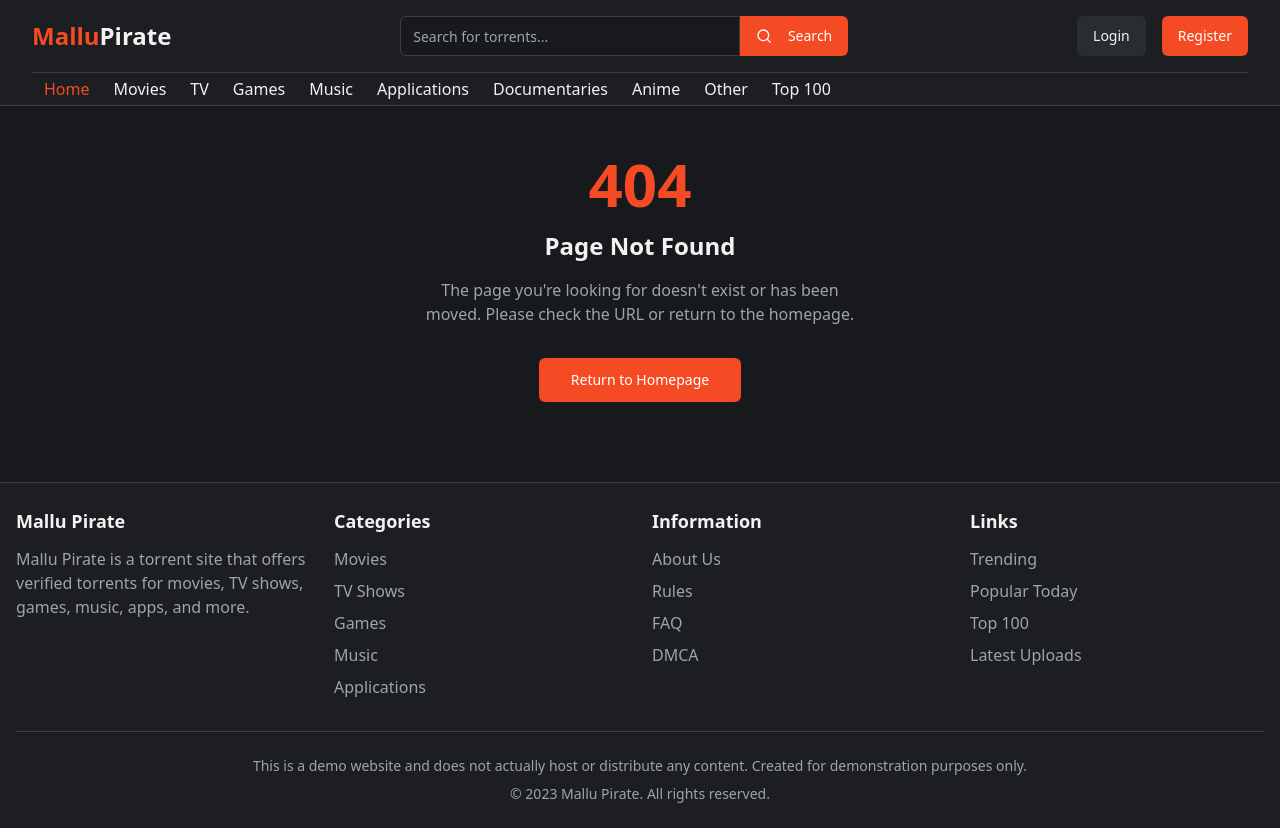
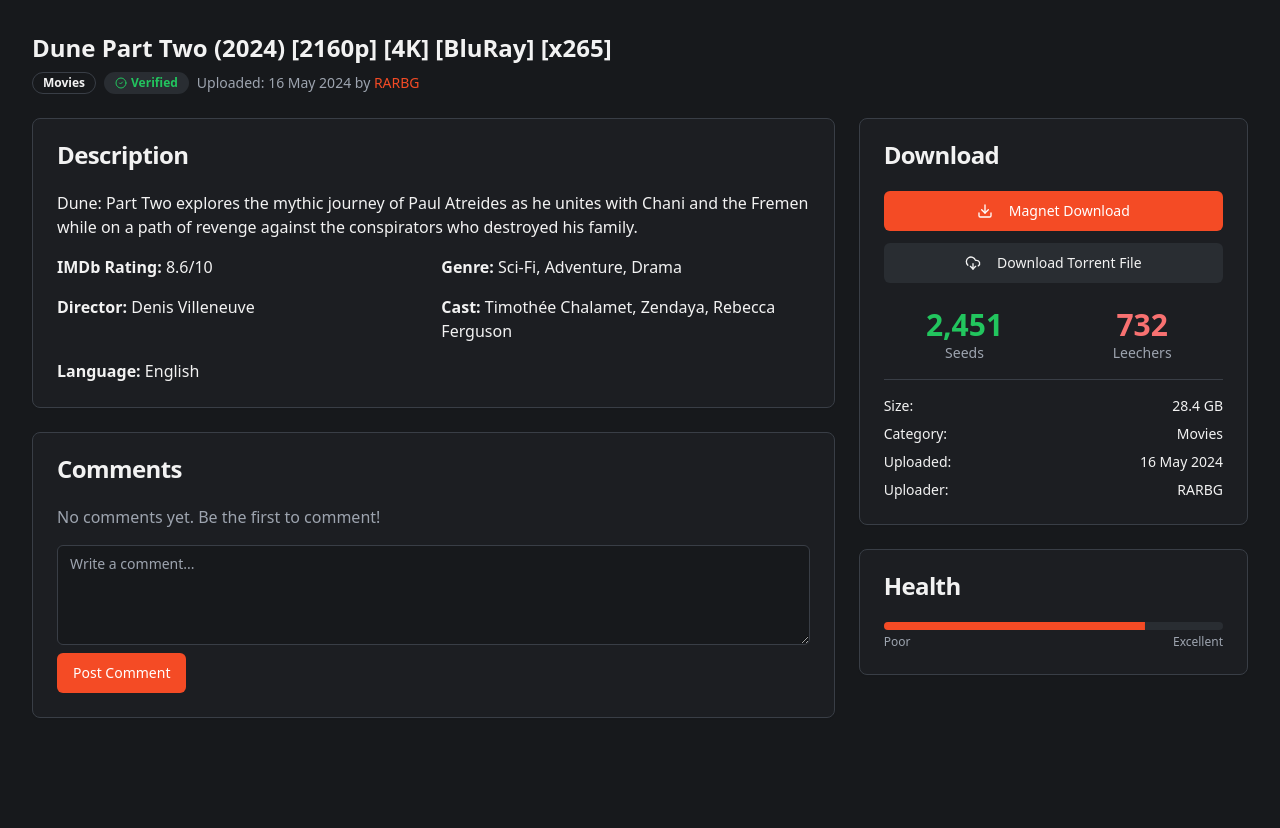
Before and after one commit to maneshkallisto/mp-php, a React (Vite) app: page /torrent/1 in a window 1280 px wide. After the commit the page ends 800 px from the top, so only its background shows below. Built offline with nearby package versions, Linux system fonts and the light colour scheme.

Commit message:
Fix: Resolve form submission issues
Investigate and address potential issues with form submissions, including backend dependencies.

```diff
--- a/src/App.tsx
+++ b/src/App.tsx
@@ -7,6 +7,7 @@ import { BrowserRouter, Routes, Route } from "react-router-dom";
 import React from "react";
 import Index from "./pages/Index";
 import NotFound from "./pages/NotFound";
+import TorrentDetail from "./components/TorrentDetail";
 
 function App() {
   const queryClient = new QueryClient();
@@ -19,6 +20,7 @@ function App() {
         <BrowserRouter>
           <Routes>
             <Route path="/" element={<Index />} />
+            <Route path="/torrent/:id" element={<TorrentDetail />} />
             {/* ADD ALL CUSTOM ROUTES ABOVE THE CATCH-ALL "*" ROUTE */}
             <Route path="*" element={<NotFound />} />
           </Routes>
--- /dev/null
+++ b/src/components/TorrentDetail.tsx
@@ -0,0 +1,180 @@
+
+import React from 'react';
+import { useParams, Link } from 'react-router-dom';
+import { Download, DownloadCloud, Users, Calendar, CheckCircle2 } from 'lucide-react';
+import { Badge } from '@/components/ui/badge';
+import { Button } from '@/components/ui/button';
+import { Card, CardContent, CardHeader, CardTitle } from '@/components/ui/card';
+import { Progress } from '@/components/ui/progress';
+import { Separator } from '@/components/ui/separator';
+import { Textarea } from '@/components/ui/textarea';
+
+// This component would be used in the React version of the site
+const TorrentDetail = () => {
+  const { id } = useParams();
+
+  // Mock data - in a real app, you would fetch from an API
+  const torrent = {
+    id: id,
+    title: 'Dune Part Two (2024) [2160p] [4K] [BluRay] [x265]',
+    category: 'Movies',
+    seeds: 2451,
+    leechers: 732,
+    size: '28.4 GB',
+    uploadDate: '16 May 2024',
+    uploader: 'RARBG',
+    isVerified: true,
+    description: 'Dune: Part Two explores the mythic journey of Paul Atreides as he unites with Chani and the Fremen while on a path of revenge against the conspirators who destroyed his family.',
+    imdbRating: '8.6/10',
+    genre: 'Sci-Fi, Adventure, Drama',
+    director: 'Denis Villeneuve',
+    cast: 'Timothée Chalamet, Zendaya, Rebecca Ferguson',
+    language: 'English',
+    magnet: 'magnet:?xt=urn:btih:1a2b3c4d5e6f7g8h9i0j&dn=Dune.Part.Two.2024.2160p.4K.BluRay.x265',
+    fileName: 'Dune.Part.Two.2024.2160p.4K.BluRay.x265.torrent'
+  };
+
+  // Calculate health percentage
+  const healthPercentage = Math.min(100, (torrent.seeds / (torrent.seeds + torrent.leechers)) * 100);
+
+  return (
+    <div className="container py-8">
+      <div className="mb-6">
+        <h1 className="text-2xl font-bold mb-2">{torrent.title}</h1>
+        <div className="flex flex-wrap items-center gap-2">
+          <Badge variant="outline">{torrent.category}</Badge>
+          {torrent.isVerified && (
+            <Badge variant="secondary" className="text-green-500 flex items-center gap-1">
+              <CheckCircle2 className="h-3 w-3" /> Verified
+            </Badge>
+          )}
+          <span className="text-sm text-muted-foreground">
+            Uploaded: {torrent.uploadDate} by <Link to="#" className="text-primary">{torrent.uploader}</Link>
+          </span>
+        </div>
+      </div>
+
+      <div className="grid grid-cols-1 lg:grid-cols-3 gap-6">
+        <div className="lg:col-span-2 space-y-6">
+          <Card>
+            <CardHeader>
+              <CardTitle>Description</CardTitle>
+            </CardHeader>
+            <CardContent>
+              <p>{torrent.description}</p>
+
+              <div className="grid grid-cols-2 gap-4 mt-4">
+                {torrent.imdbRating && (
+                  <div>
+                    <strong>IMDb Rating:</strong> {torrent.imdbRating}
+                  </div>
+                )}
+                {torrent.genre && (
+                  <div>
+                    <strong>Genre:</strong> {torrent.genre}
+                  </div>
+                )}
+                {torrent.director && (
+                  <div>
+                    <strong>Director:</strong> {torrent.director}
+                  </div>
+                )}
+                {torrent.cast && (
+                  <div>
+                    <strong>Cast:</strong> {torrent.cast}
+                  </div>
+                )}
+                {torrent.language && (
+                  <div>
+                    <strong>Language:</strong> {torrent.language}
+                  </div>
+                )}
+              </div>
+            </CardContent>
+          </Card>
+
+          <Card>
+            <CardHeader>
+              <CardTitle>Comments</CardTitle>
+            </CardHeader>
+            <CardContent>
+              <p className="text-muted-foreground mb-4">No comments yet. Be the first to comment!</p>
+              <Textarea placeholder="Write a comment..." className="min-h-[100px]" />
+              <Button className="mt-2">Post Comment</Button>
+            </CardContent>
+          </Card>
+        </div>
+
+        <div className="space-y-6">
+          <Card>
+            <CardHeader>
+              <CardTitle>Download</CardTitle>
+            </CardHeader>
+            <CardContent>
+              <div className="space-y-3">
+                <Button variant="default" className="w-full" asChild>
+                  <a href={torrent.magnet}>
+                    <Download className="mr-2 h-4 w-4" /> Magnet Download
+                  </a>
+                </Button>
+
+                <Button variant="secondary" className="w-full" asChild>
+                  <Link to={`/download/${torrent.id}`}>
+                    <DownloadCloud className="mr-2 h-4 w-4" /> Download Torrent File
+                  </Link>
+                </Button>
+              </div>
+
+              <div className="grid grid-cols-2 gap-4 mt-6">
+                <div className="text-center">
+                  <div className="text-3xl font-bold text-green-500">{torrent.seeds.toLocaleString()}</div>
+                  <div className="text-sm text-muted-foreground">Seeds</div>
+                </div>
+                <div className="text-center">
+                  <div className="text-3xl font-bold text-red-400">{torrent.leechers.toLocaleString()}</div>
+                  <div className="text-sm text-muted-foreground">Leechers</div>
+                </div>
+              </div>
+
+              <Separator className="my-4" />
+
+              <div className="space-y-2">
+                <div className="flex justify-between text-sm">
+                  <span>Size:</span>
+                  <span>{torrent.size}</span>
+                </div>
+                <div className="flex justify-between text-sm">
+                  <span>Category:</span>
+                  <span>{torrent.category}</span>
+                </div>
+                <div className="flex justify-between text-sm">
+                  <span>Uploaded:</span>
+                  <span>{torrent.uploadDate}</span>
+                </div>
+                <div className="flex justify-between text-sm">
+                  <span>Uploader:</span>
+                  <span>{torrent.uploader}</span>
+                </div>
+              </div>
+            </CardContent>
+          </Card>
+
+          <Card>
+            <CardHeader>
+              <CardTitle>Health</CardTitle>
+            </CardHeader>
+            <CardContent>
+              <Progress value={healthPercentage} className="h-2" />
+              <div className="flex justify-between text-xs text-muted-foreground mt-1">
+                <span>Poor</span>
+                <span>Excellent</span>
+              </div>
+            </CardContent>
+          </Card>
+        </div>
+      </div>
+    </div>
+  );
+};
+
+export default TorrentDetail;
```
